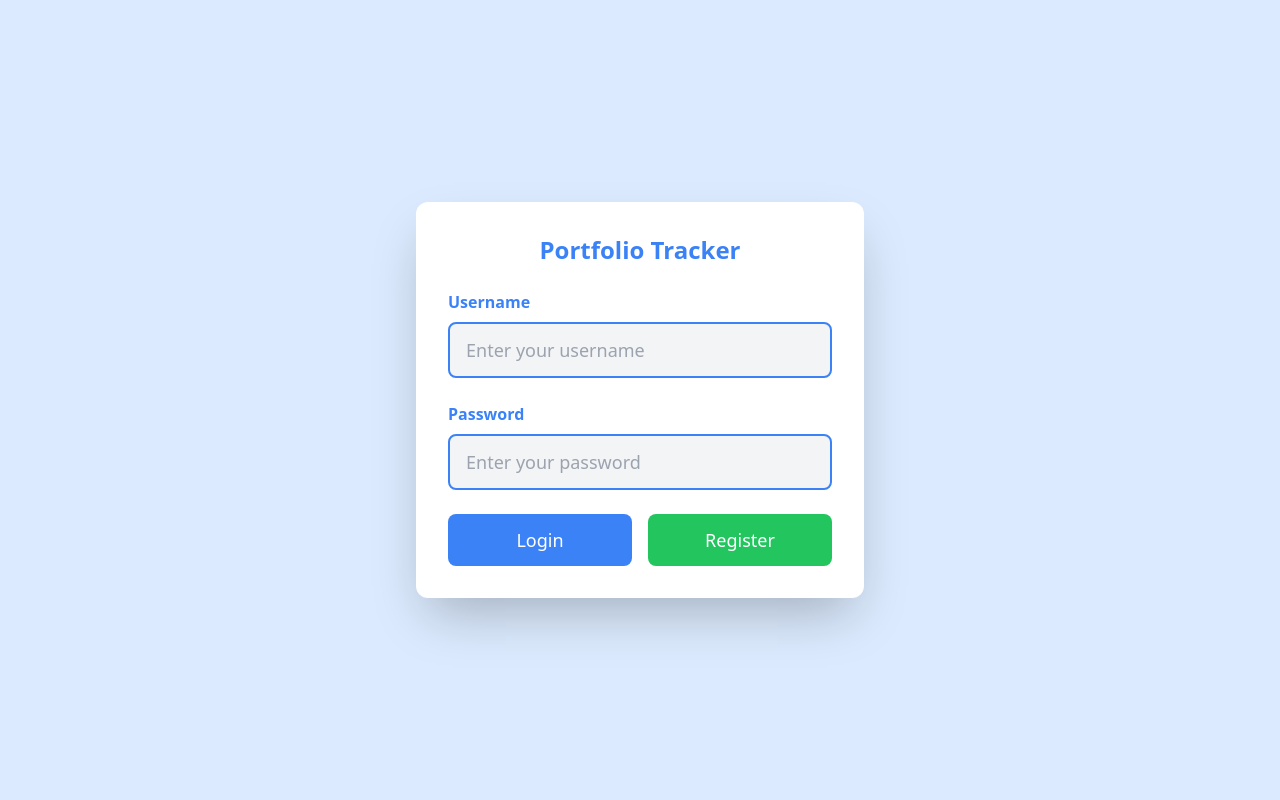
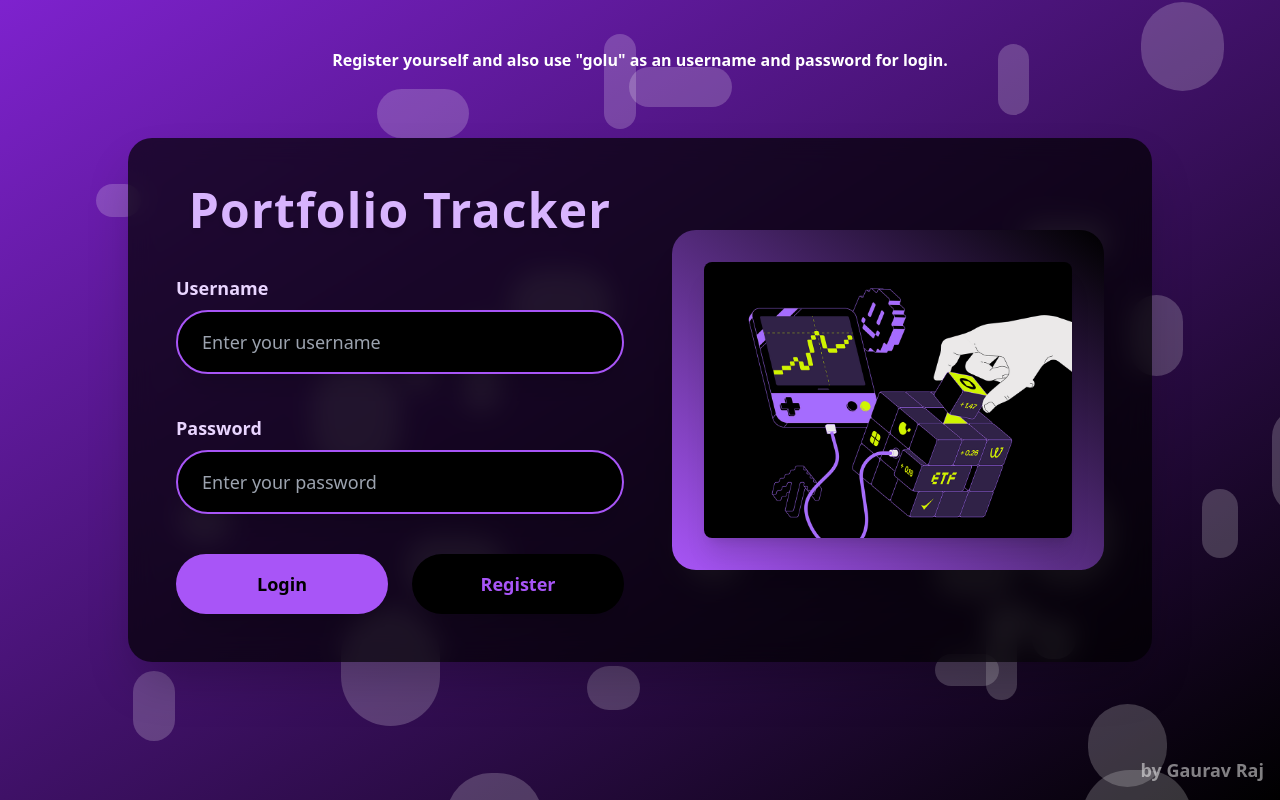
Before and after one commit to gauravraj347/Simple_Portfolio_Tracker, a React (Vite) app in the folder Frontend/: page / in a window 1280 px wide. Built offline with nearby package versions, Linux system fonts and the light colour scheme.

Commit message:
Update Login.jsx

```diff
--- a/Frontend/src/pages/Login.jsx
+++ b/Frontend/src/pages/Login.jsx
@@ -1,20 +1,58 @@
 
 import React, { useState, useContext, useEffect } from "react";
 import { useNavigate } from "react-router-dom";
+
+import myImage from '../assets/limg.png';
 import { AuthContext } from "../AuthProvider";
 
 const Login = () => {
     const [username, setUsername] = useState("");
     const [password, setPassword] = useState("");
     const [error, setError] = useState("");
+    const [isLoading, setIsLoading] = useState(false);
+    const [loadingMessage, setLoadingMessage] = useState("Please wait...");
     const { loggedIn, setLoggedIn, user, setUser } = useContext(AuthContext);
     const navigate = useNavigate();
+
+    const loadingMessages = [
+        "Thoda sabar karo, portfolio aa raha hai... ☕",
+        "Ruko zara, system set kar rahe hain... ⚙️",
+        "Ek kadak chai banao, bas hone wala hai... 🍵",
+        "Thoda intezaar karo, thoda aur time lagega... 🕓",
+        "Data ka jugaad ho raha hai, bas 2 second... 🔧",
+        "Aapka portfolio ek dum filmy style mein aa raha hai... 🎬",
+        "Abhi thoda glamour ka touch de rahe hain... 💅",
+        "Aapka data ab apni setting mein busy hai... 🛠️",
+        "Portfolio thoda fast, thoda fabulous ho raha hai... 💨",
+        "Thoda aur ruko, abhi picture baaki hai... 🎥",
+        "Data set ho raha hai, thoda patience rakhna... 🛋️",
+        "Aapka portfolio thoda stylish ho raha hai... 👗",
+        "Data ka final polish ho raha hai, bas thoda wait karo... ✨",
+        "Ruko, system ab aapke portfolio ko shaandar bana raha hai... 💎",
+        "Please wait",
+    ];
+
 
     useEffect(() => {
         if (loggedIn && user) {
             navigate(`/Stocks`);
         }
     }, [loggedIn, user, navigate]);
+
+    useEffect(() => {
+        let interval;
+        if (isLoading) {
+            let messageIndex = 0;
+            interval = setInterval(() => {
+                setLoadingMessage(loadingMessages[messageIndex]);
+                messageIndex = (messageIndex + 1) % loadingMessages.length;
+            }, 15000); // Update message every 15 seconds
+        }
+
+        return () => {
+            clearInterval(interval); // Clear interval when loading stops
+        };
+    }, [isLoading]);
 
     const handleLogin = async (e) => {
         e.preventDefault();
@@ -25,9 +63,10 @@ const Login = () => {
         }
 
         setError("");
+        setIsLoading(true); // Start loading
 
         try {
-            const response = await fetch("https://simple-portfolio-tracker-zxbj.onrender.com/api/users");
+            const response = await fetch("https://backend-jh2r.onrender.com/api/users");
             if (response.ok) {
                 const users = await response.json();
                 const foundUser = users.find(
@@ -46,6 +85,8 @@ const Login = () => {
         } catch (error) {
             console.error("Error during login:", error);
             setError("Something went wrong. Please try again.");
+        } finally {
+            setIsLoading(false); // Stop loading
         }
     };
 
@@ -53,14 +94,15 @@ const Login = () => {
         e.preventDefault();
 
         if (!username || !password) {
-            setError("Login and Registration both here.");
+            setError("Both fields are required.");
             return;
         }
 
         setError("");
+        setIsLoading(true); // Start loading
 
         try {
-            const response = await fetch("https://simple-portfolio-tracker-zxbj.onrender.com/api/users", {
+            const response = await fetch("https://backend-jh2r.onrender.com/api/users", {
                 method: "POST",
                 headers: {
                     "Content-Type": "application/json",
@@ -80,62 +122,119 @@ const Login = () => {
         } catch (error) {
             console.error("Error during registration:", error);
             setError("Something went wrong. Please try again.");
+        } finally {
+            setIsLoading(false); // Stop loading
         }
     };
 
     return (
-        <div className="min-h-screen flex items-center justify-center bg-blue-100">
-            <div className="w-full max-w-md bg-white p-8 rounded-xl shadow-2xl transform transition duration-500 hover:scale-105">
-                <h4 className="text-2xl font-bold mb-6 text-center text-blue-500">Portfolio Tracker</h4>
+        <div className="min-h-screen flex items-center justify-center bg-gradient-to-br from-purple-700 to-black relative overflow-hidden">
+            <div className="absolute top-12 text-l font-bold text-white">
+               Register yourself and also use "golu" as an username and password for login.
+            </div>
+            <div className="absolute inset-0">
+                {[...Array(30)].map((_, i) => (
+                    <div
+                        key={i}
+                        className={`absolute bg-white rounded-full opacity-20 animate-bubble`}
+                        style={{
+                            width: `${Math.random() * 90 + 30}px`,
+                            height: `${Math.random() * 90 + 30}px`,
+                            top: `${Math.random() * 100}%`,
+                            left: `${Math.random() * 100}%`,
+                            animationDuration: `${Math.random() * 7 + 5}s`,
+                            animationDelay: `${Math.random() * 4}s`,
+                        }}
+                    ></div>
+                ))}
+            </div>
+
+            {/* Main Content */}
+            <div className="w-full max-w-5xl bg-black/70 backdrop-blur-md rounded-3xl shadow-2xl p-12 flex items-center justify-between relative z-10">
+                {/* Left Side - Form */}
+                <div className="w-full max-w-md">
+                    <h4 className="text-5xl font-extrabold text-center mb-10 text-purple-300 tracking-wide drop-shadow-lg">
+                        Portfolio Tracker
+                    </h4>
                     {error && (
-                    <div className="text-red-500 mb-4 text-center text-lg font-semibold">{error}</div>
+                        <div className="text-red-500 mb-4 text-center text-lg font-medium">
+                            {error}
+                        </div>
+                    )}
+                    {isLoading && (
+                        <div className="text-yellow-500 mb-4 text-center text-lg font-medium">
+                            {loadingMessage}
+                        </div>
                     )}
                     <form>
-                    <div className="mb-6">
-                        <label htmlFor="username" className="block text-blue-500 font-semibold mb-2">
+                        <div className="mb-10">
+                            <label
+                                htmlFor="username"
+                                className="block text-purple-200 font-semibold mb-2 text-lg"
+                            >
                                 Username
                             </label>
                             <input
                                 type="text"
                                 id="username"
-                            className="w-full border-2 border-blue-500 rounded-lg px-4 py-3 text-lg focus:outline-none focus:ring-2 focus:ring-blue-500 bg-gray-100 text-gray-800"
+                                className="w-full border-2 border-purple-500 rounded-full px-6 py-4 text-lg bg-black text-white focus:outline-none focus:ring-4 focus:ring-purple-600 shadow-xl hover:shadow-2xl transition-all transform hover:scale-105 ease-in-out"
                                 value={username}
                                 onChange={(e) => setUsername(e.target.value)}
                                 placeholder="Enter your username"
                                 autoComplete="off"
                             />
                         </div>
-                    <div className="mb-6">
-                        <label htmlFor="password" className="block text-blue-500 font-semibold mb-2">
+                        <div className="mb-10">
+                            <label
+                                htmlFor="password"
+                                className="block text-purple-200 font-semibold mb-2 text-lg"
+                            >
                                 Password
                             </label>
                             <input
                                 type="password"
                                 id="password"
-                            className="w-full border-2 border-blue-500 rounded-lg px-4 py-3 text-lg focus:outline-none focus:ring-2 focus:ring-blue-500 bg-gray-100 text-gray-800"
+                                className="w-full border-2 border-purple-500 rounded-full px-6 py-4 text-lg bg-black text-white focus:outline-none focus:ring-4 focus:ring-purple-600 shadow-xl hover:shadow-2xl transition-all transform hover:scale-105 ease-in-out"
                                 value={password}
                                 onChange={(e) => setPassword(e.target.value)}
                                 placeholder="Enter your password"
                             />
                         </div>
-                    <div className="flex gap-4">
+                        <div className="flex gap-6">
                             <button
                                 type="submit"
-                            className="bg-blue-500 text-white py-3 rounded-lg w-full text-lg hover:bg-blue-900 transition-all duration-200 ease-in-out transform hover:scale-105"
+                                className="bg-purple-500 text-black py-4 rounded-full w-full text-lg font-semibold hover:bg-purple-600 transition-all duration-300 ease-in-out transform hover:scale-110 shadow-xl hover:shadow-2xl"
                                 onClick={handleLogin}
+                                disabled={isLoading}
                             >
                                 Login
                             </button>
                             <button
                                 type="button"
-                            className="bg-green-500 text-white py-3 rounded-lg w-full text-lg hover:bg-green-900 transition-all duration-200 ease-in-out transform hover:scale-105"
+                                className="bg-black text-purple-500 py-4 rounded-full w-full text-lg font-semibold hover:bg-purple-600 hover:text-black transition-all duration-300 ease-in-out transform hover:scale-110 shadow-xl hover:shadow-2xl"
                                 onClick={handleRegister}
+                                disabled={isLoading}
                             >
                                 Register
                             </button>
                         </div>
                     </form>
                 </div>
+
+                {/* Right Side - Image */}
+                <div className="hidden md:block w-1/2 ml-12 bg-gradient-to-tr from-purple-500 to-black p-8 rounded-3xl shadow-2xl transform hover:scale-110 transition-all duration-300">
+                    <img
+                        src={myImage}
+                        alt="Portfolio"
+                        className="w-full h-full object-cover rounded-lg shadow-xl hover:shadow-2xl transition-all transform hover:scale-105"
+                    />
+                </div>
+            </div>
+
+            {/* Footer - Watermark */}
+            <div className="absolute bottom-4 right-4 text-white text-lg font-semibold opacity-50">
+                by Gaurav Raj
+            </div>
         </div>
     );
 };
```
Lines whose indentation alone changed are shown as unchanged.
